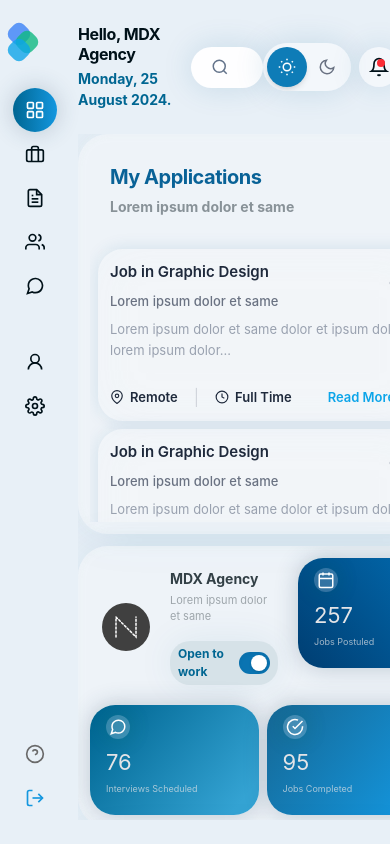
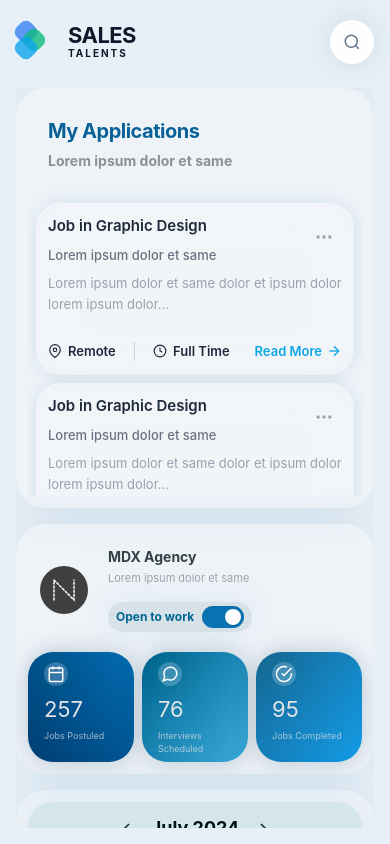
Before and after one commit to Mdx2025/CloserAcademyRedesignMDX, a SvelteKit app: page / in a window 390 px wide. Built offline with nearby package versions, Linux system fonts and the light colour scheme.

Commit message:
feat: mobile layout — hide sidebar, simplify header to logo + search icon

```diff
--- a/src/app.css
+++ b/src/app.css
@@ -540,6 +540,11 @@ body {
   }
 }
 
+/* ── Mobile logo: hidden by default on desktop ── */
+.mobile-logo {
+  display: none;
+}
+
 /* ── ≤1024px: stack layout vertically ── */
 @media (max-width: 1024px) {
   .dashboard-grid {
@@ -576,3 +581,107 @@ body {
     min-width: 200px;
   }
 }
+
+/* ── ≤768px: mobile — sidebar hidden, header simplified ── */
+@media (max-width: 768px) {
+  /* Hide sidebar completely */
+  .sidebar-nav {
+    display: none;
+  }
+
+  /* Show mobile logo */
+  .mobile-logo {
+    display: flex !important;
+  }
+
+  /* Hide desktop greeting */
+  .header-greeting {
+    display: none;
+  }
+
+  /* Hide header controls (theme toggle, notification, avatar) */
+  .header-controls {
+    display: none;
+  }
+
+  /* Search bar → icon-only circle button */
+  .search-bar {
+    max-width: 44px;
+    width: 44px;
+    height: 44px;
+    flex: 0 0 44px;
+    border-radius: 50%;
+    background: #FEFEFF;
+    box-shadow: 0 0 30.6px 0 rgba(0, 102, 146, 0.15);
+    display: flex;
+    align-items: center;
+    justify-content: center;
+    margin: 0;
+    overflow: hidden;
+  }
+  .search-bar input {
+    display: none;
+  }
+  .search-bar > div:first-child {
+    position: static;
+    padding: 0;
+    display: flex;
+    align-items: center;
+    justify-content: center;
+  }
+
+  /* Main content: full width, adjusted padding */
+  .main-content {
+    padding: 1rem;
+    padding-top: 1.25rem;
+  }
+
+  /* Dashboard grid: single column */
+  .dashboard-grid {
+    flex-direction: column;
+    overflow-y: auto;
+    gap: 1rem;
+  }
+  .apps-panel {
+    width: 100%;
+    height: auto;
+    max-height: 420px;
+    flex-shrink: 0;
+  }
+  .right-column {
+    width: 100%;
+  }
+
+  /* Metrics row: wrap on mobile */
+  .metrics-row {
+    flex-wrap: wrap;
+    gap: 0.5rem;
+  }
+  .profile-card {
+    width: 100%;
+    flex: 1 1 100%;
+  }
+  .metrics-row .stat-card-wrapper {
+    flex: 1;
+    min-width: 90px;
+  }
+
+  /* Bottom row: stack */
+  .bottom-row {
+    flex-direction: column;
+  }
+  .calendar-col {
+    width: 100%;
+    flex-direction: column;
+  }
+  .schedule-panel {
+    min-height: 280px;
+    padding: 1rem;
+  }
+
+  /* Event blocks: fit mobile width */
+  .event-block {
+    left: 70px;
+    width: calc(100% - 80px);
+  }
+}
--- a/src/routes/+page.svelte
+++ b/src/routes/+page.svelte
@@ -32,6 +32,19 @@
 
 		<!-- HEADER -->
 		<header class="flex justify-between items-center mb-6 w-full shrink-0">
+			<!-- Mobile Logo (hidden on desktop, shown on mobile) -->
+			<div class="mobile-logo items-center gap-3">
+				<div class="relative w-10 h-10">
+					<div class="absolute top-0 left-0 w-5 h-5 bg-[#3B82F6] rounded-sm rotate-45 opacity-80"></div>
+					<div class="absolute top-2 left-2 w-5 h-5 bg-[#10B981] rounded-sm rotate-45 opacity-80"></div>
+					<div class="absolute top-4 left-0 w-5 h-5 bg-[#0EA5E9] rounded-sm rotate-45 opacity-80"></div>
+				</div>
+				<div class="flex flex-col">
+					<span class="text-[22px] font-bold leading-none tracking-tight text-[#0F172A]">SALES</span>
+					<span class="text-[10px] font-bold tracking-[0.2em] text-[#0F172A]">TALENTS</span>
+				</div>
+			</div>
+
 			<div class="header-greeting flex flex-col">
 				<h1 class="text-[22px] font-bold text-textprimary tracking-tight leading-tight">Hello, MDX Agency</h1>
 				<p class="text-[14px] font-bold text-primaryblue mt-1">Monday, 25 August 2024.</p>
```
